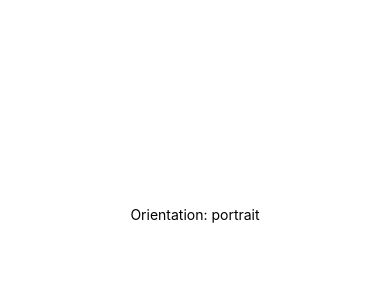
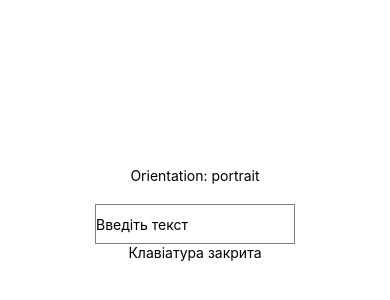
Before and after one commit to Maksym-Rozhko/reactNative, a React Native app: screen / in a window 390 px wide. Shown: the part 208-508 px from the top of the page. Built offline with nearby package versions, Linux system fonts and the light colour scheme.

Commit message:
add custom hook useKeyboard

```diff
--- a/App.tsx
+++ b/App.tsx
@@ -2,9 +2,10 @@ import 'react-native-gesture-handler';
 
 // import { Navigation } from '@/navigation';
 import React, { useCallback } from 'react';
-import { View, Text } from 'react-native';
+import { View, Text, TextInput } from 'react-native';
 
 import { useBackHandler } from '@/hooks/useBackHandler';
+import { useKeyboard } from '@/hooks/useKeyboard';
 import { useOrientation } from '@/hooks/useOrientation';
 // import { SafeAreaProvider } from 'react-native-safe-area-context';
 // import { HomeScreen } from '@/screens/Home/HomeScreen';
@@ -13,9 +14,10 @@ import { useOrientation } from '@/hooks/useOrientation';
 
 export default function App() {
   const orientation = useOrientation();
+  const { keyboardShown, keyboardHeight, keyboardWidth } = useKeyboard();
 
   const handleBack = useCallback(() => {
-    console.warn('Нажата кнопка назад');
+    console.warn('Натиснуто кнопку Назад');
     return true;
   }, []);
 
@@ -23,7 +25,19 @@ export default function App() {
   return (
     <View style={{ flex: 1, justifyContent: 'center', alignItems: 'center' }}>
       <Text>{`Orientation: ${orientation}`}</Text>
+      <TextInput
+        style={{ height: 40, width: 200, borderColor: 'gray', borderWidth: 1, marginTop: 20 }}
+        placeholder="Введіть текст"
+      />
+      <Text>Клавіатурa {keyboardShown ? 'відкрита' : 'закрита'}</Text>
+      {keyboardShown && (
+        <View>
+          <Text>{`Висота клавіатури: ${keyboardHeight}`}</Text>
+          <Text>{`Ширина клавіатури: ${keyboardWidth}`}</Text>
+        </View>
+      )}
     </View>
+
     // <Navigation />
     // <SafeAreaProvider>
     //   <HomeScreen />
--- /dev/null
+++ b/src/hooks/useKeyboard.tsx
@@ -0,0 +1,41 @@
+import { useEffect, useState } from 'react';
+import { Keyboard, KeyboardEvent } from 'react-native';
+
+interface KeyboardState {
+  keyboardShown: boolean;
+  keyboardHeight: number;
+  keyboardWidth: number;
+}
+
+const useKeyboard = (): KeyboardState => {
+  const [keyboardState, setKeyboardState] = useState<KeyboardState>({
+    keyboardShown: false,
+    keyboardHeight: 0,
+    keyboardWidth: 0,
+  });
+
+  useEffect(() => {
+    const onKeyboardDidShow = (event: KeyboardEvent): void => {
+      setKeyboardState({
+        keyboardShown: true,
+        keyboardHeight: event.endCoordinates.height,
+        keyboardWidth: event.endCoordinates.width,
+      });
+    };
+
+    const onKeyboardDidHide = (): void => {
+      setKeyboardState({
+        keyboardShown: false,
+        keyboardHeight: 0,
+        keyboardWidth: 0,
+      });
+    };
+
+    Keyboard.addListener('keyboardDidShow', onKeyboardDidShow);
+    Keyboard.addListener('keyboardDidHide', onKeyboardDidHide);
+  }, []);
+
+  return keyboardState;
+};
+
+export { useKeyboard };
```
